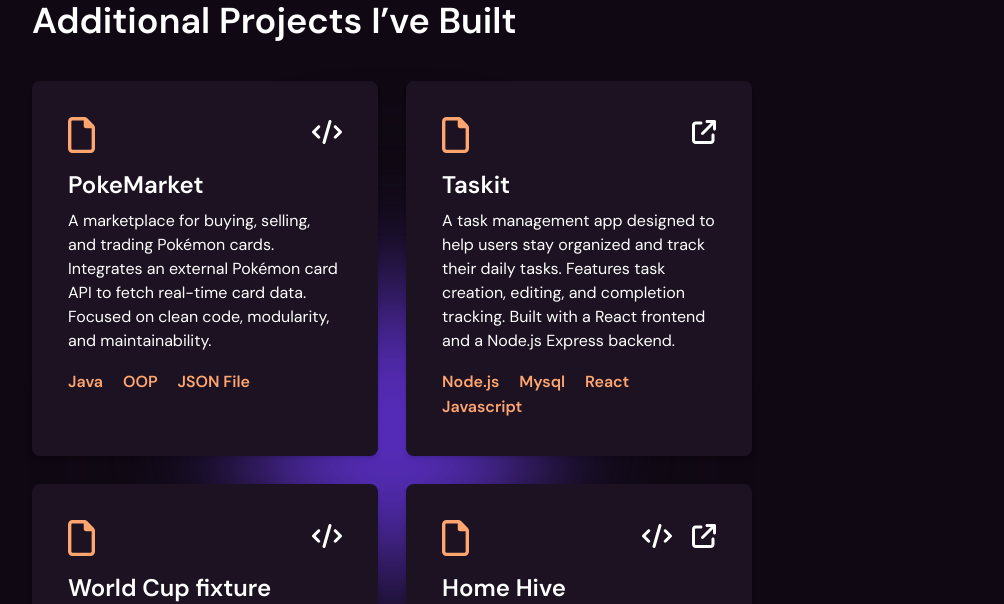
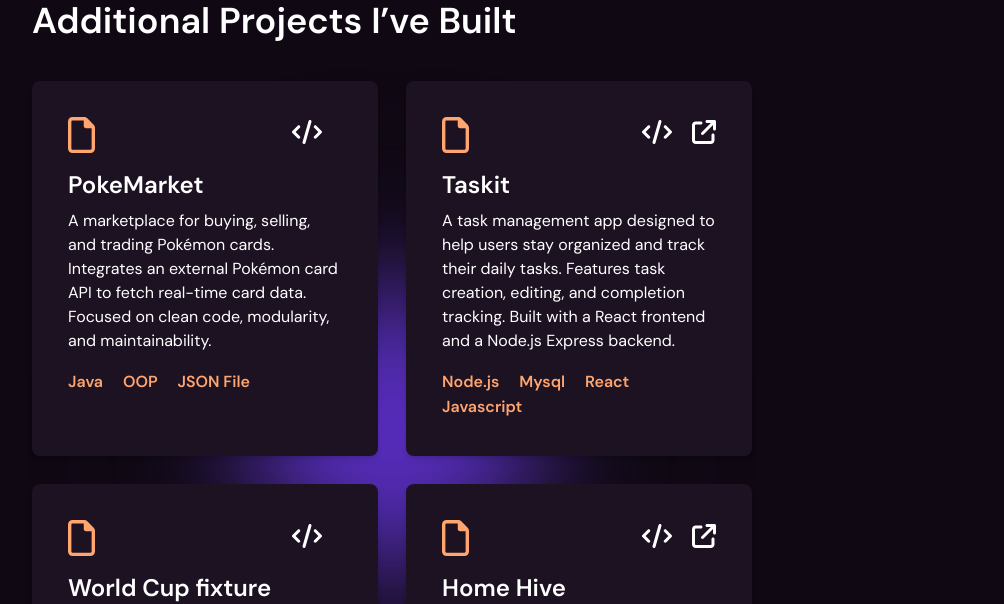
Before and after one commit to magalimou/magalimou.github.io, a React (Vite) app: page / in a window 1280 px wide. Shown: the part 2600-3204 px from the top of the page, without its empty margins (248-1252 px from the left). Built offline with nearby package versions, Linux system fonts and the light colour scheme.

Commit message:
add Tooltip to SideProjectCard component

```diff
--- a/src/components/ui/SideProjectCard.jsx
+++ b/src/components/ui/SideProjectCard.jsx
@@ -14,17 +14,31 @@ const SideProjectCard = ({ title, description, techStack, repoLink, liveLink })
         <div className="flex justify-between items-center">
             <FontAwesomeIcon className="text-[#FFA56F] text-4xl" icon={faFile}></FontAwesomeIcon>
             <div className="gap-5 flex items-center">
-              {repoLink && (
+              <div className="relative group">
               <a href={repoLink} target="_blank" rel="noopener noreferrer">
-              <FontAwesomeIcon className="text-2xl hover:text-orange-300 transition" icon={faCode} />
+                <FontAwesomeIcon className=" cursor-pointer text-2xl hover:text-orange-300 transition" icon={faCode} />
               </a>
-              )}
+              <span className="absolute bottom-full left-1/2 transform -translate-x-1/2 mb-2
+                              bg-black text-white text-xs px-2 py-1 rounded opacity-0 group-hover:opacity-100
+                              transition pointer-events-none z-10">
+                Code
+              </span>
+              </div>
 
-              {liveLink && (
-                <a href={liveLink} target="_blank" rel="noopener noreferrer">
-                  <FontAwesomeIcon className="text-2xl hover:text-orange-300 transition" icon={faArrowUpRightFromSquare} />
-                </a>
-              )}
+              <div className="relative group">
+                {liveLink && (
+                  <a href={liveLink} target="_blank" rel="noopener noreferrer">
+                    <FontAwesomeIcon className=" cursor-pointer text-2xl hover:text-orange-300 transition" icon={faArrowUpRightFromSquare} />
+                  </a>
+                )}
+                <span className="absolute bottom-full left-1/2 transform -translate-x-1/2 mb-2
+                                bg-black text-white text-xs px-2 py-1 rounded opacity-0 group-hover:opacity-100
+                                transition pointer-events-none z-10">
+
+                  Live
+                </span>
+              </div>
+
             </div>
         </div>
         <div>
```
